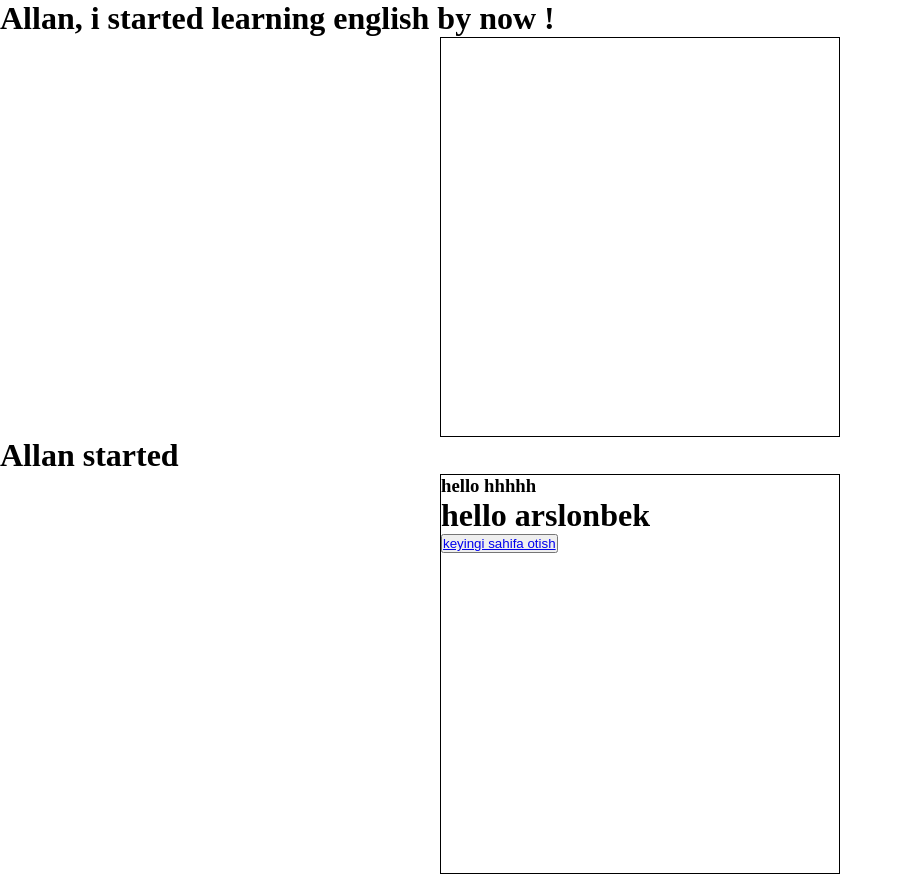
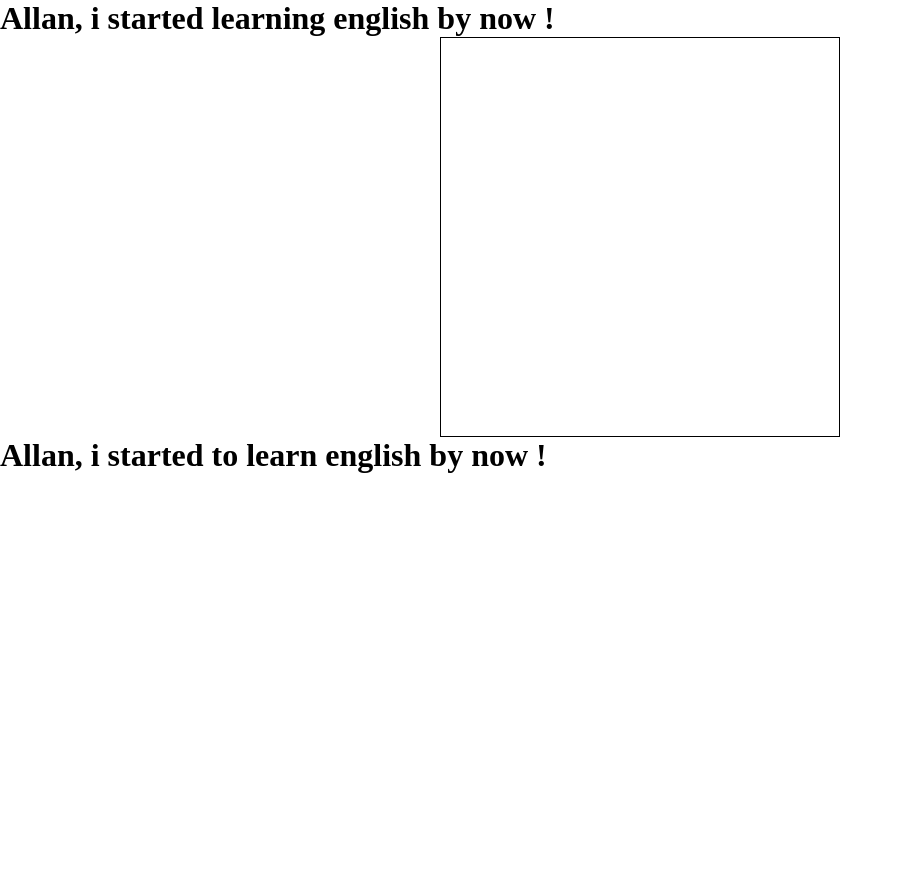
Before and after one commit to abdunozir/example-test, a plain HTML site: page index.html in a window 1280 px wide. Shown: the whole page, without its empty margins (0-903 px from the left). After the commit the page ends 800 px from the top, so only its background shows below. Drawn offline with Linux system fonts and the light colour scheme.

Commit message:
hello new version of git hub repo!

```diff
--- a/index.html
+++ b/index.html
@@ -16,15 +16,8 @@
 
 </head>
 <body>
-    <h1>Allan started</h1>
-    <div class="helloworld">
-
-        <h3>hello hhhhh</h3>
-        <h1>hello arslonbek</h1>
+    <h1>Allan, i started to learn english by now !</h1>
 
 
-        <button><a href="./second.html">keyingi sahifa otish</a></button>
-
-    </div>
 </body>
 </html>
```
Also changed, not shown: second.html (deleted).
